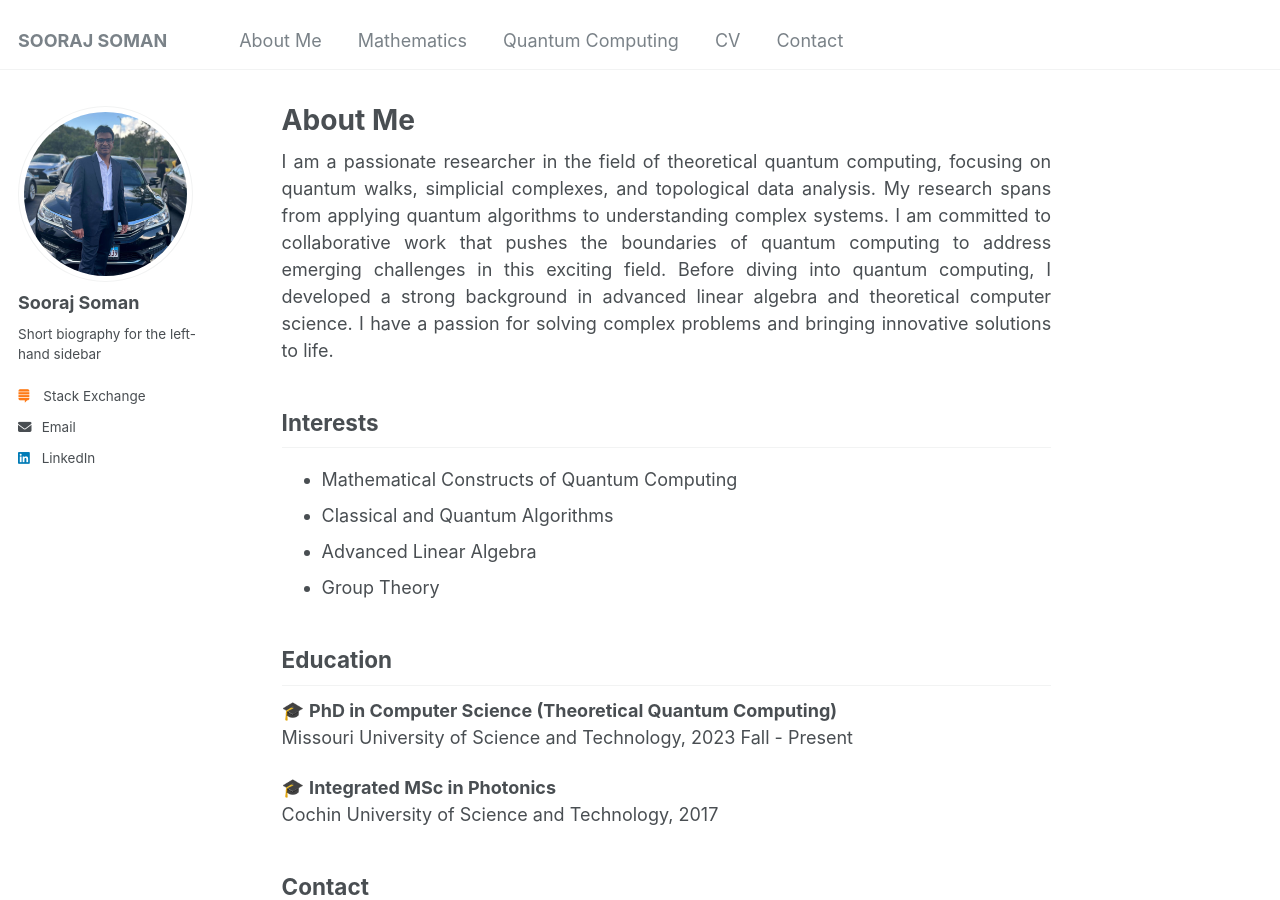
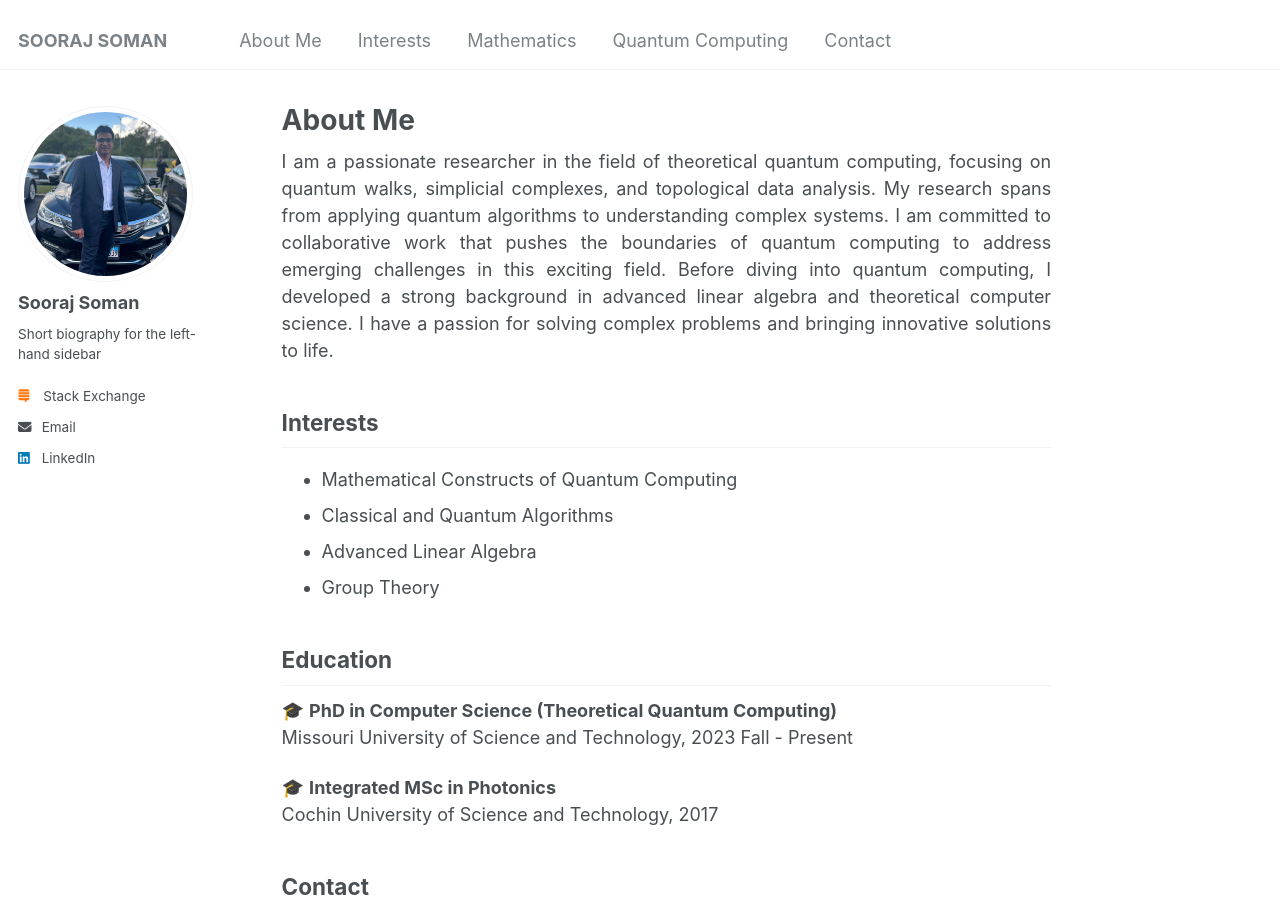
Before and after one commit to soorajss1729/soorajss1729.github.io, a Jekyll site: the page built from _pages/about.md, in a window 1280 px wide and 900 px high. Built offline with Jekyll 4.4.1, drawn with Linux system fonts in a browser that asks for light colours.

Commit message:
Update navigation.yml

```diff
--- a/_data/navigation.yml
+++ b/_data/navigation.yml
@@ -6,6 +6,9 @@
 
 main:
   - title: "About Me"
+    url: /publications/
+
+  - title: "Interests"
     url: /publications/
 
   - title: "Mathematics"
@@ -29,7 +32,7 @@ main:
  # - title: "Blog Posts"
     url: /year-archive/
 
-  - title: "CV"
+#  - title: "CV"
     url: /cv/
 
   - title: "Contact"
```
